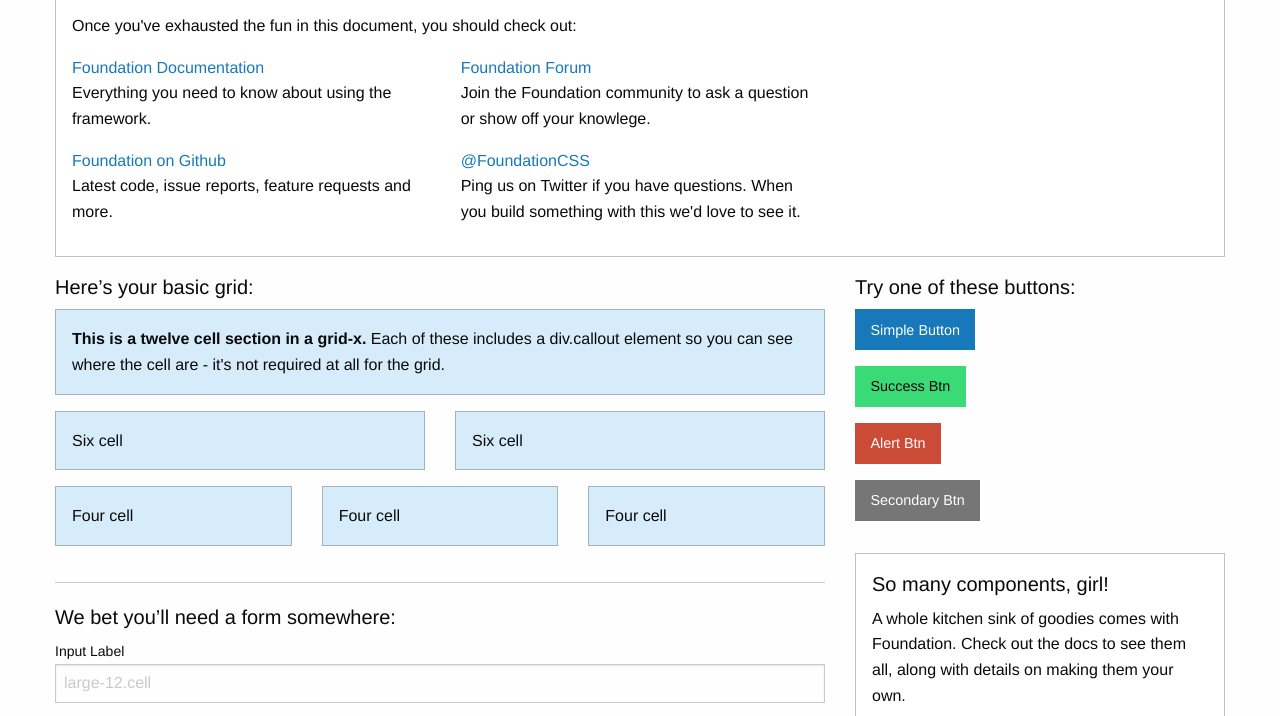
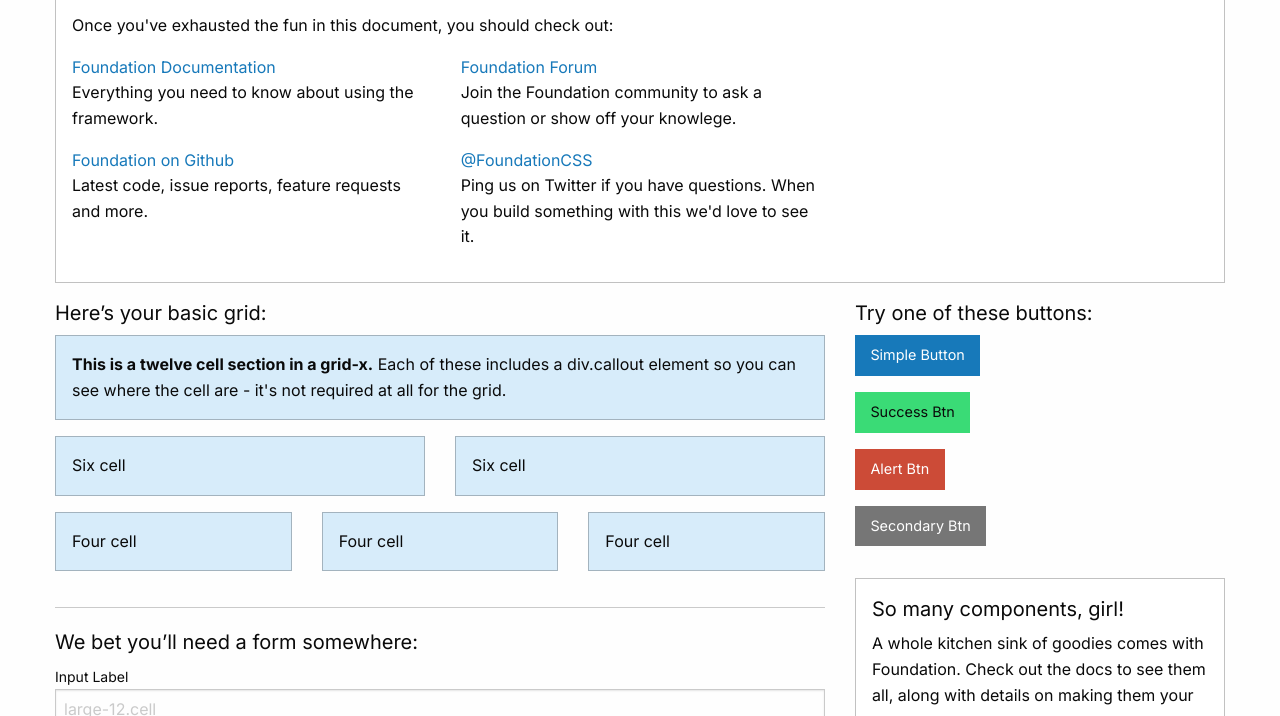
Before and after one commit to aryxmega/stocktwits, a plain HTML site: page index.html in a window 1280 px wide. Shown: the part 172-888 px from the top of the page. Drawn offline with Linux system fonts and the light colour scheme.

Commit message:
Google Fonts
Installed Google Fonts Inter and Space Grotesk.

```diff
--- a/css/app.css
+++ b/css/app.css
@@ -0,0 +1,9 @@
+*,
+body,
+html {
+    font-family: 'Inter', sans-serif;
+}
+
+h1, h2, h3, h4, h5, h6 {
+    font-family: 'Inter', sans-serif;
+}
--- a/index.html
+++ b/index.html
@@ -2,10 +2,18 @@
 <!doctype html>
 <html class="no-js" lang="en" dir="ltr">
   <head>
+    <!-- Meta -->
     <meta charset="utf-8">
     <meta http-equiv="x-ua-compatible" content="ie=edge">
     <meta name="viewport" content="width=device-width, initial-scale=1.0">
+
+    <!-- Title -->
     <title>Stocktwits</title>
+
+    <!-- CSS -->
+    <link rel="preconnect" href="https://fonts.googleapis.com">
+    <link rel="preconnect" href="https://fonts.gstatic.com" crossorigin>
+    <link href="https://fonts.googleapis.com/css2?family=Inter:wght@400;700&family=Space+Grotesk&display=swap" rel="stylesheet">
     <link rel="stylesheet" href="css/foundation.css">
     <link rel="stylesheet" href="css/app.css">
   </head>
```
